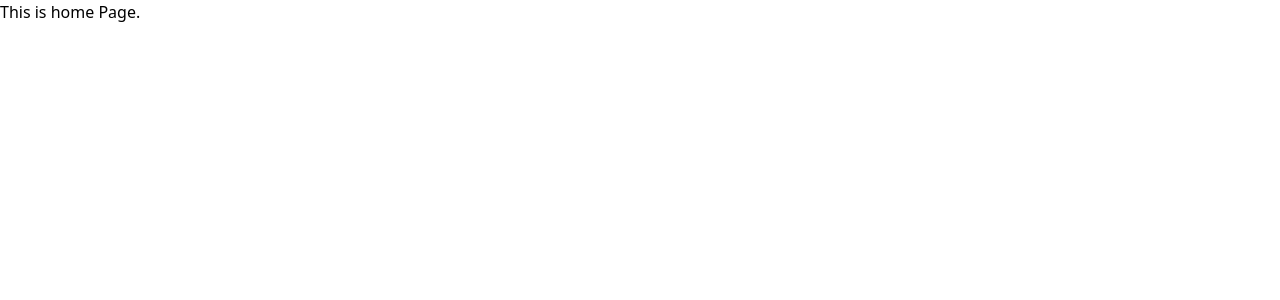
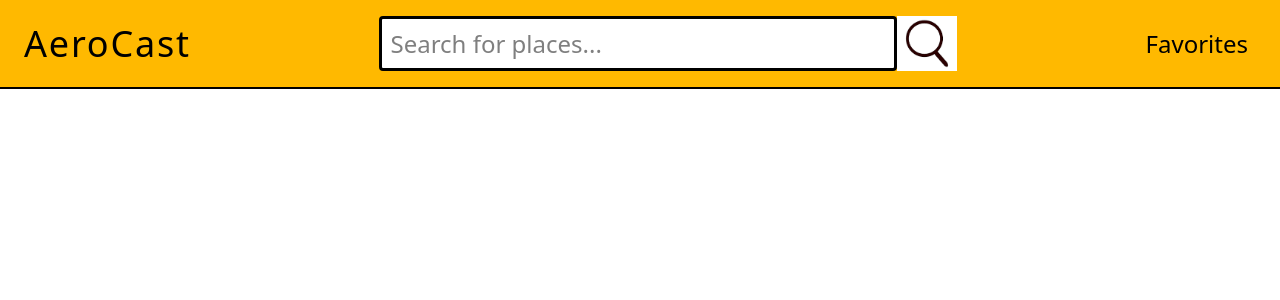
Before and after one commit to Amrit126/Advanced-Weather-Dashboard, a React (Vite) app: page / in a window 1280 px wide. Shown: the top 300 px of the page. Built offline with nearby package versions, Linux system fonts and the light colour scheme.

Commit message:
Creating header component and completing not found page

```diff
--- a/src/components/Header.jsx
+++ b/src/components/Header.jsx
@@ -1,3 +1,51 @@
+import { useState } from 'react'
+import { Link } from 'react-router'
+
 export function Header() {
-    //
+    const [inputText, setInputText] = useState('')
+
+    function searchPlace() {
+        console.log(inputText)
+        setInputText('')
+    }
+
+    function changeInputText(e) {
+        setInputText(e.target.value)
+    }
+
+    function checkKey(e) {
+        if (e.key === "Enter") {
+            searchPlace()
+        }
+    }
+
+    return (
+        <div className="header flex bg-amber-400 p-4 text-2xl justify-between
+         items-center px-6 border-b-2 border-black">
+            <div className="text-4xl tracking-wider">
+                <Link to="/">AeroCast</Link>
+            </div>
+            <div className='flex w-[60%] justify-center items-center'>
+                <input
+                    className="focus:border-black w-[70%] bg-white h-[50%] outline-none border-3
+                    rounded border-black p-2"
+                    type="search"
+                    placeholder="Search for places..."
+                    value={inputText}
+                    onChange={changeInputText}
+                    onKeyDown={checkKey}
+                />
+                <img
+                    className="w-[60px] cursor-pointer h-full hover:scale-110 transition-all duration-200
+                    active:scale-98"
+                    src="/search-icon.png"
+                    alt="Search icon"
+                    onClick={searchPlace}
+                />
+            </div>
+            <div className="mr-2 transition-all duration-150 hover:scale-110">
+                <Link to="/favorites">Favorites</Link>
+            </div>
+        </div>
+    )
 }
--- a/src/pages/favorites/Favorites.jsx
+++ b/src/pages/favorites/Favorites.jsx
@@ -1,7 +1,9 @@
+import { Header } from '../../components/Header'
+
 export function Favorites() {
     return (
-        <div>
-            This is Favorites Page.
-        </div>
+        <>
+            <Header />
+        </>
     )
 }
--- a/src/pages/forecast/Forecast.jsx
+++ b/src/pages/forecast/Forecast.jsx
@@ -1,7 +1,9 @@
+import { Header } from '../../components/Header'
+
 export function Forecast() {
     return (
-        <div>
-            This is Forecast Page.
-        </div>
+        <>
+            <Header />
+        </>
     )
 }
--- a/src/pages/home/HomePage.jsx
+++ b/src/pages/home/HomePage.jsx
@@ -1,7 +1,10 @@
+//import { Link } from 'react-router'
+import { Header } from '../../components/Header'
+
 export function HomePage() {
     return (
-        <div>
-            This is home Page.
-        </div>
+        <>
+            <Header />
+        </>
     )
 }
--- a/src/pages/not found/NotFound.jsx
+++ b/src/pages/not found/NotFound.jsx
@@ -1,7 +1,14 @@
+import { Header } from '../../components/Header'
+
 export function NotFound() {
     return (
-        <div>
-            This is Not Found Page.
-        </div>
+        <>
+            <Header />
+            <div
+                className='flex justify-center items-center h-screen bg-yellow-100 text-8xl'
+            >
+                <p>Sorry!! Page not found :(</p>
+            </div>
+        </>
     )
 }
```
Also changed, not shown: public/search-icon.png (added).
